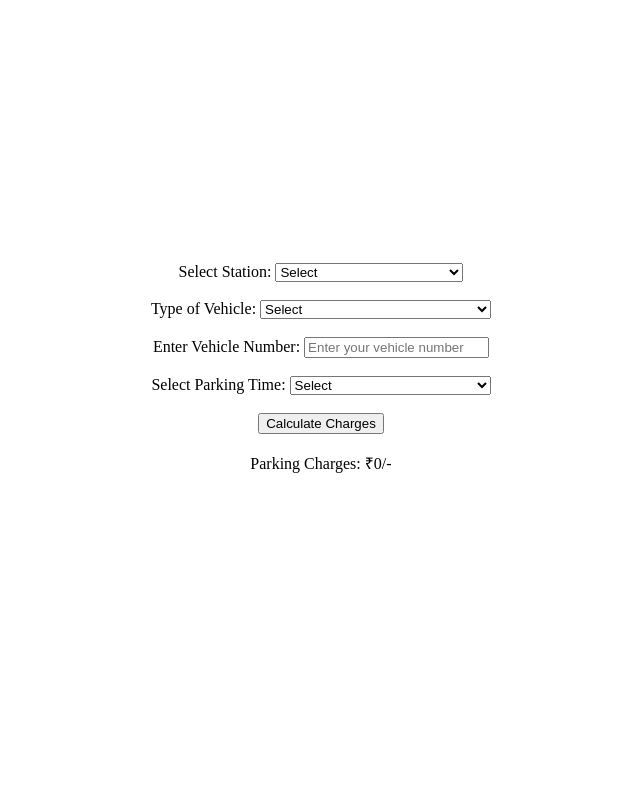
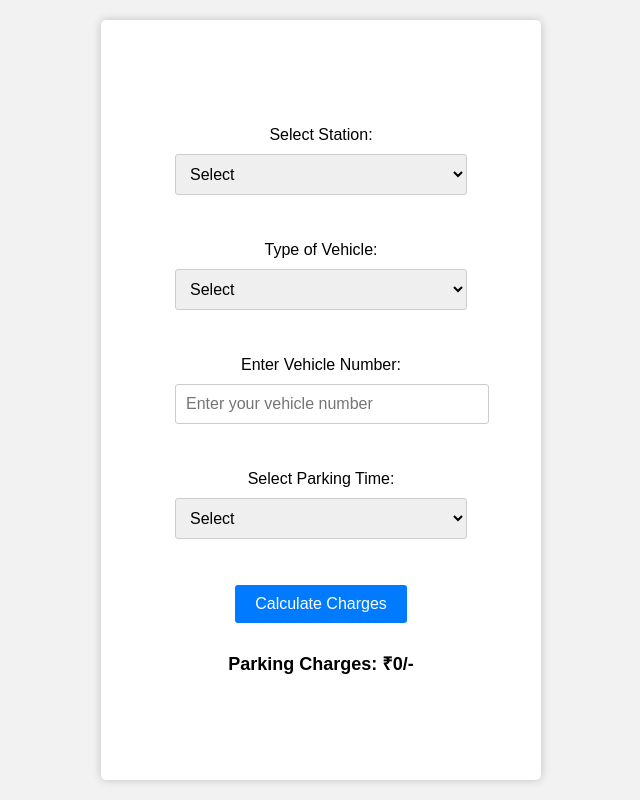
Before and after one commit to manannarwal/SIH24, a PHP site: page / in a window 1280 px wide. Shown: the whole page, without its empty margins (319-959 px from the left). Run offline with PHP 8.4, Linux system fonts and the light colour scheme.

Commit message:
CR le tera kaam done, enjoy greyjoy
Did some handy work for our CR

```diff
--- a/Manan's File/index.html
+++ b/Manan's File/index.html
@@ -1,5 +1,6 @@
 <!DOCTYPE html>
 <html lang="en">
+
 <head>
     <link rel="stylesheet" href="https://cdn.jsdelivr.net/npm/flatpickr/dist/flatpickr.min.css">
     <script src="https://cdn.jsdelivr.net/npm/flatpickr"></script>
@@ -8,6 +9,7 @@
     <title>Booking</title>
     <link rel="stylesheet" href="style.css">
 </head>
+
 <body>
     <center>
         <div class="container">
@@ -65,4 +67,5 @@
     </form>
 </body>
 <script src="main.js"></script>
+
 </html>
--- a/Manan's File/style.css
+++ b/Manan's File/style.css
@@ -5,6 +5,57 @@
     justify-content: center; /* Center the form horizontally */
     align-items: center; /* Center the form vertically */
   }
+body {
+  font-family: Arial, sans-serif;
+  background-color: #f2f2f2;
+  margin: 0;
+  padding: 0;
+}
+
+.container {
+  background-color: #fff;
+  width: 400px;
+  padding: 20px;
+  border-radius: 5px;
+  box-shadow: 0px 0px 10px rgba(0, 0, 0, 0.2);
+}
+
+label, select, input {
+  display: block;
+  margin-bottom: 10px;
+}
+
+select, input {
+  width: 100%;
+  padding: 10px;
+  border: 1px solid #ccc;
+  border-radius: 3px;
+  font-size: 16px;
+}
+
+
+#calculateButton {
+  background-color: #007BFF;
+  color: #fff;
+  padding: 10px 20px;
+  border: none;
+  border-radius: 3px;
+  font-size: 16px;
+  cursor: pointer;
+}
+
+
+#charges {
+  font-size: 18px;
+  font-weight: bold;
+  margin-top: 10px;
+}
+center {
+  display: flex;
+  justify-content: center;
+  align-items: center;
+  height: 100vh;
+}
 
   /* Apply styles to the form if needed */
   form {
```
Lines whose indentation alone changed are shown as unchanged.
